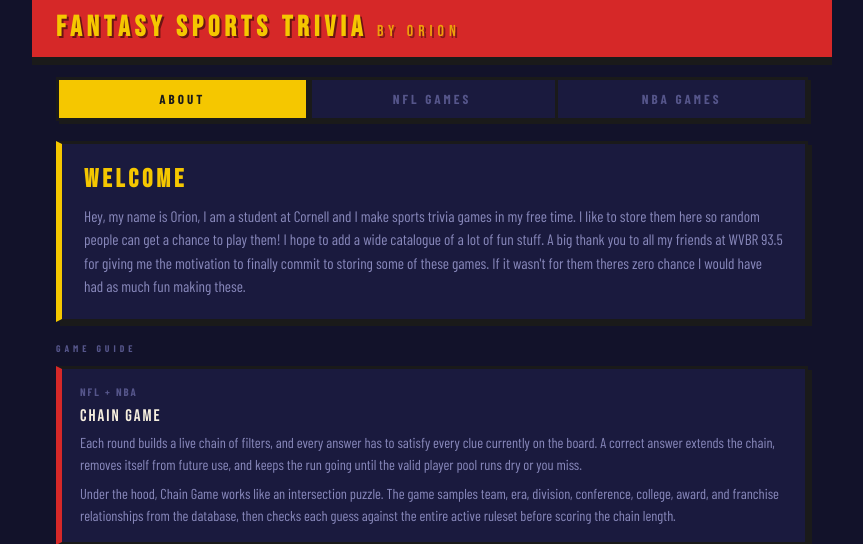
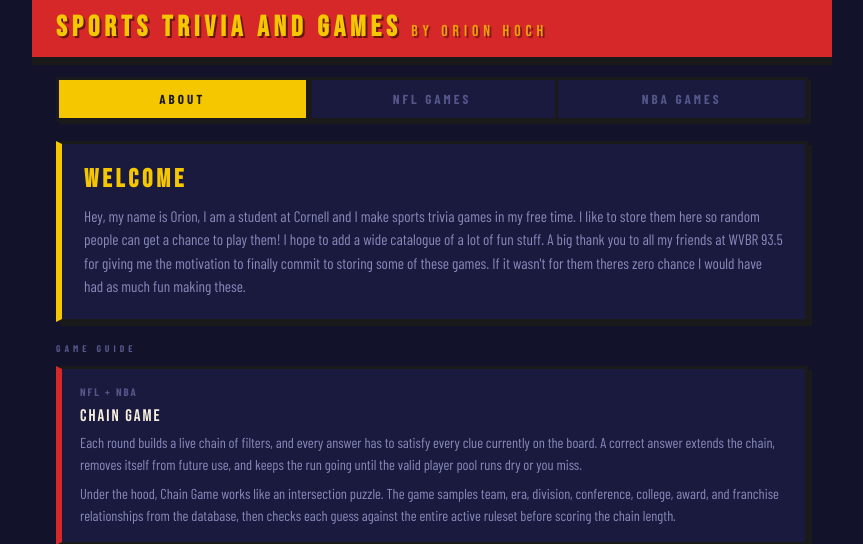
Before and after one commit to orion-hoch/fantasy-game-demo, a Flask app: page / in a window 1280 px wide. Shown: the top 544 px of the page, without its empty margins (208-1071 px from the left). Run offline with Flask 3, Linux system fonts and the light colour scheme; parts of the project's set-up code (start-up, migrations or seed data) failed here and were passed over; some web fonts are replaced.

Commit message:
Update homepage banner branding

```diff
--- a/templates/index.html
+++ b/templates/index.html
@@ -3,7 +3,7 @@
 <head>
     <meta charset="UTF-8">
     <meta name="viewport" content="width=device-width, initial-scale=1">
-    <title>Fantasy Sports Trivia By Orion</title>
+    <title>Sports Trivia and Games by Orion Hoch</title>
     <link rel="stylesheet" href="/static/style.css">
     <style>
         /* ── Tab bar ──────────────────────────────────────────────── */
@@ -201,7 +201,7 @@
 <div id="app">
     <header>
         <div class="header-inner">
-            <h1>Fantasy Sports Trivia <span style="font-size: 0.55em; font-weight: 400; opacity: 0.75;">by Orion</span></h1>
+            <h1>Sports Trivia and Games <span style="font-size: 0.55em; font-weight: 400; opacity: 0.75;">by Orion Hoch</span></h1>
         </div>
     </header>
 
```
